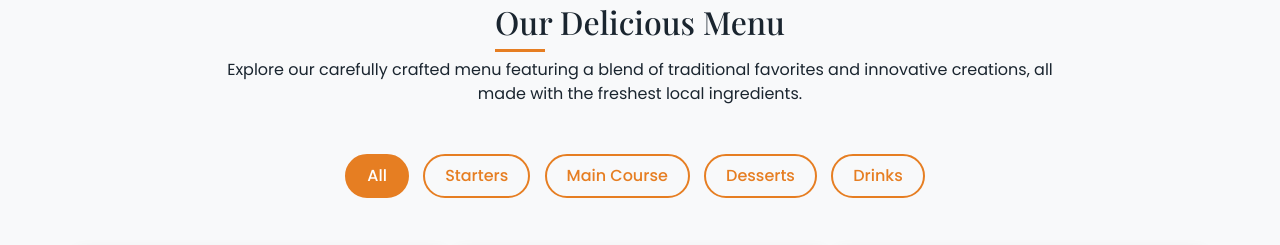
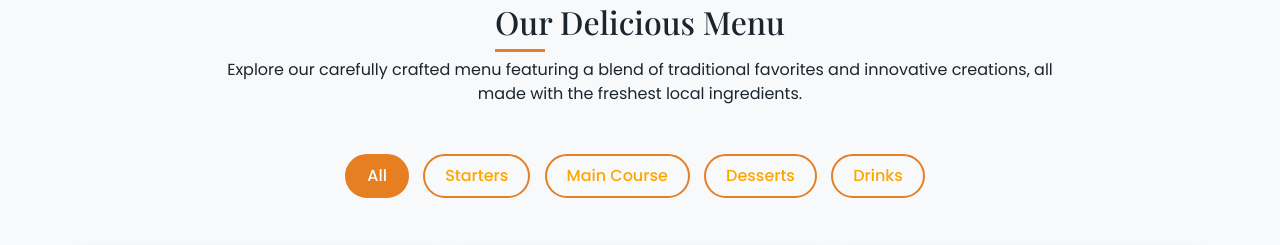
Before and after one commit to ThePhantom-S/Restaurent_01, a plain HTML site: page index.html in a window 1280 px wide. Shown: the part 1603-1848 px from the top of the page. Drawn offline with nearby package versions, Linux system fonts and the light colour scheme.

Commit message:
Update style.css

```diff
--- a/style.css
+++ b/style.css
@@ -743,7 +743,7 @@ footer {
 .filter-btn {
     background-color: transparent;
     border: 2px solid var(--secondary);
-    color: var(--secondary);
+    color: orange;
     border-radius: 30px;
     padding: 8px 20px;
     margin-right: 10px;
```
